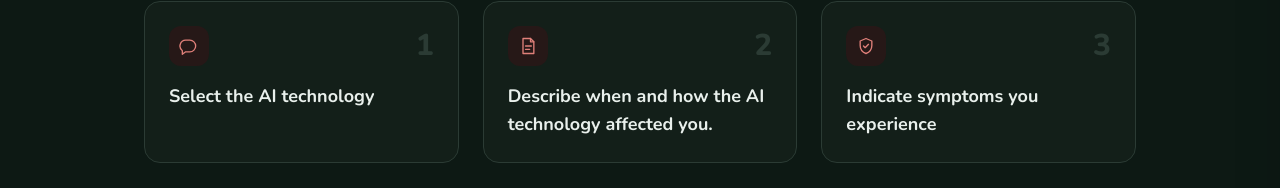
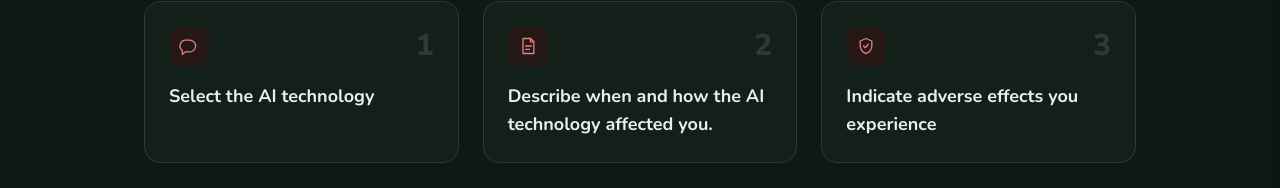
Before and after one commit to Aijwerkingen/aijwerkingen.github.io, a Next.js app: page / in a window 1280 px wide. Shown: the part 552-740 px from the top of the page. Built offline with nearby package versions, Linux system fonts and the light colour scheme; no server answers.

Commit message:
copy: 'Indicate adverse effects you experience' in How it works

```diff
--- a/src/content.config.ts
+++ b/src/content.config.ts
@@ -216,7 +216,7 @@ export const content = {
           title:
             "Describe when and how the AI technology affected you.",
         },
-        { title: "Indicate symptoms you experience" },
+        { title: "Indicate adverse effects you experience" },
       ],
     },
   },
```
